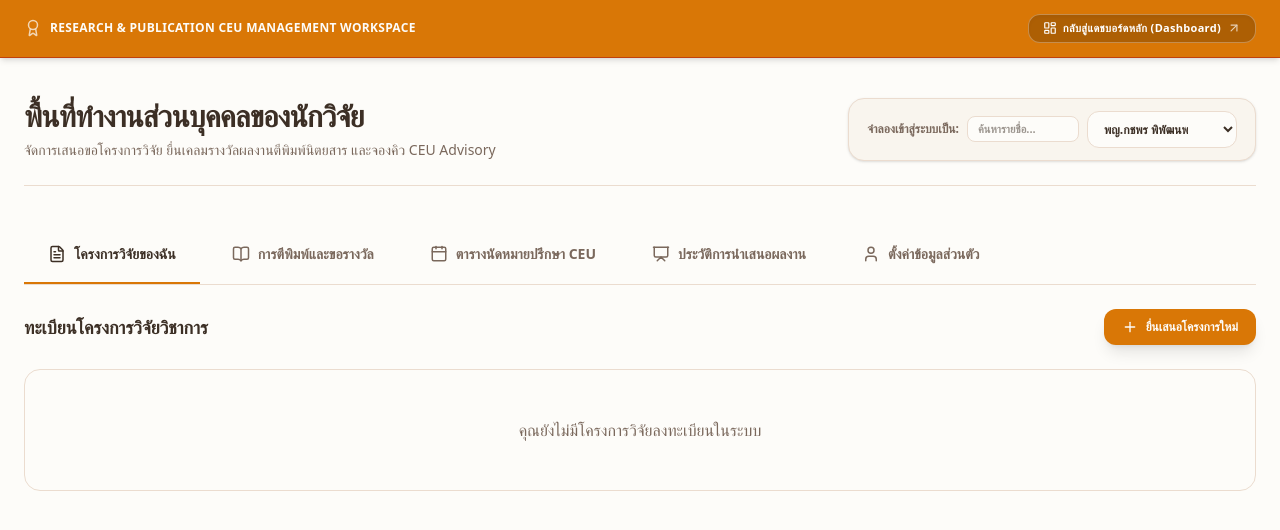
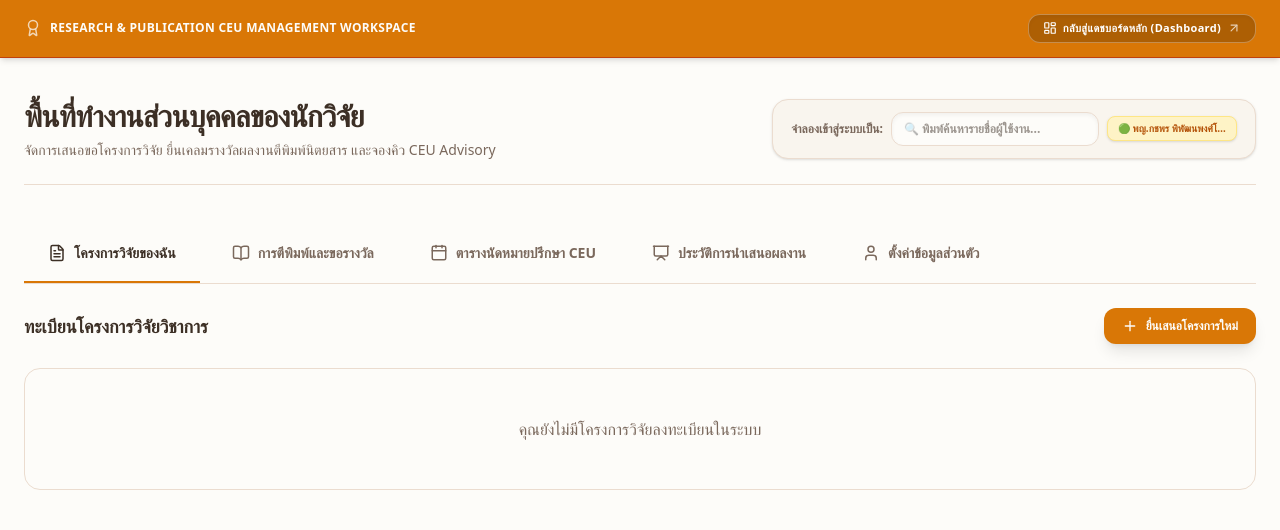
Before and after one commit to SolarXtr/iram-services, a Next.js app: page /my-workspace in a window 1280 px wide. Shown: the top 530 px of the page. Built offline with nearby package versions, Linux system fonts and the light colour scheme.

Commit message:
feat: Implement dynamic searchable impersonation popover dropdown

```diff
--- a/src/app/my-workspace/page.tsx
+++ b/src/app/my-workspace/page.tsx
@@ -212,6 +212,7 @@ export default function ResearcherWorkspace() {
   });
 
   const [impersonateSearch, setImpersonateSearch] = useState('');
+  const [isDropdownOpen, setIsDropdownOpen] = useState(false);
 
   const selectedResearcher = allUsers.find(u => u.id === selectedResearcherId);
 
@@ -755,35 +756,72 @@ export default function ResearcherWorkspace() {
           </div>
 
           <div className="flex flex-wrap items-center gap-4 bg-[#f9f5ee] border border-[#ebdccf] px-4.5 py-3 rounded-2xl shadow-sm self-start md:self-auto">
-            <div className="flex items-center gap-2">
+            <div className="flex items-center gap-2 relative">
               <span className="text-xs font-bold text-[#7a685c] whitespace-nowrap">จำลองเข้าสู่ระบบเป็น:</span>
+              <div className="relative">
                 <input
                   type="text"
-                placeholder="ค้นหารายชื่อ..."
+                  placeholder="🔍 พิมพ์ค้นหารายชื่อผู้ใช้งาน..."
                   value={impersonateSearch}
-                onChange={(e) => setImpersonateSearch(e.target.value)}
-                className="bg-[#fdfcf9] border border-[#ebdccf] text-[11px] rounded-lg px-2.5 py-1 text-[#3c2f25] focus:outline-none focus:ring-1 focus:ring-[#d97706] w-28 font-semibold"
-              />
-              <div className="relative">
-                <select
-                  value={selectedResearcherId}
                   onChange={(e) => {
-                    handleUserChange(e.target.value);
+                    setImpersonateSearch(e.target.value);
+                    setIsDropdownOpen(true);
+                  }}
+                  onFocus={() => setIsDropdownOpen(true)}
+                  className="bg-[#fdfcf9] border border-[#ebdccf] text-xs rounded-xl px-3 py-2 text-[#3c2f25] focus:outline-none focus:ring-1 focus:ring-[#d97706] w-52 font-semibold shadow-inner"
+                />
+
+                {isDropdownOpen && (
+                  <>
+                    <div className="fixed inset-0 z-10" onClick={() => setIsDropdownOpen(false)} />
+                    <div className="absolute left-0 mt-1 w-72 bg-white border border-[#ebdccf] rounded-2xl shadow-2xl z-20 max-h-60 overflow-y-auto py-1.5 scrollbar-thin">
+                      {allUsers
+                        .filter(u => (u.role.split(',').includes('RESEARCHER') || u.role.split(',').includes('STAFF') || u.role.split(',').includes('EVALUATOR')) && (u.name.toLowerCase().includes(impersonateSearch.toLowerCase()) || (u.email && u.email.toLowerCase().includes(impersonateSearch.toLowerCase()))))
+                        .length === 0 ? (
+                          <div className="px-4 py-2 text-xs text-slate-400 italic">ไม่พบรายชื่อผู้ใช้งาน</div>
+                        ) : (
+                          allUsers
+                            .filter(u => (u.role.split(',').includes('RESEARCHER') || u.role.split(',').includes('STAFF') || u.role.split(',').includes('EVALUATOR')) && (u.name.toLowerCase().includes(impersonateSearch.toLowerCase()) || (u.email && u.email.toLowerCase().includes(impersonateSearch.toLowerCase()))))
+                            .map(u => {
+                              const isActive = u.id === selectedResearcherId;
+                              return (
+                                <button
+                                  key={u.id}
+                                  type="button"
+                                  onClick={() => {
+                                    handleUserChange(u.id);
+                                    setImpersonateSearch('');
+                                    setIsDropdownOpen(false);
                                     setEditingProject(null);
                                     setEditingPublication(null);
                                     setEditingConsultation(null);
                                     setEditingPresentation(null);
                                   }}
-                  className="bg-[#fdfcf9] border border-[#ebdccf] text-xs font-bold rounded-xl pl-3 pr-8 py-2 text-[#3c2f25] focus:outline-none focus:ring-1 focus:ring-[#d97706] cursor-pointer max-w-[150px]"
-                >
-                  {allUsers
-                    .filter(u => (u.role.split(',').includes('RESEARCHER') || u.role.split(',').includes('STAFF') || u.role.split(',').includes('EVALUATOR')) && u.name.toLowerCase().includes(impersonateSearch.toLowerCase()))
-                    .map(u => (
-                      <option key={u.id} value={u.id}>{u.name} ({u.role})</option>
-                    ))
-                  }
-                </select>
-              </div>
+                                  className={`w-full text-left px-4 py-2 text-xs font-semibold flex flex-col gap-0.5 border-b border-slate-100/50 last:border-0 transition-colors ${
+                                    isActive
+                                      ? 'bg-[#d97706] text-[#fdfcf9]'
+                                      : 'text-[#3c2f25] hover:bg-[#f9f5ee]'
+                                  }`}
+                                >
+                                  <span>{u.name}</span>
+                                  <span className={`text-[9px] font-bold ${isActive ? 'text-amber-100' : 'text-[#7a685c]'}`}>
+                                    {u.role.split(',').map(r => (ROLE_LABELS as any)[r] || r).join(', ')}
+                                  </span>
+                                </button>
+                              );
+                            })
+                        )
+                      }
+                    </div>
+                  </>
+                )}
+              </div>
+
+              {selectedResearcher && (
+                <span className="text-[10px] bg-amber-100 border border-amber-200 text-[#b45309] px-2.5 py-1 rounded-lg font-extrabold max-w-[130px] truncate shadow-sm">
+                  🟢 {selectedResearcher.name}
+                </span>
+              )}
             </div>
 
             {selectedResearcherRoles.length > 1 && (
```
Lines whose indentation alone changed are shown as unchanged.
